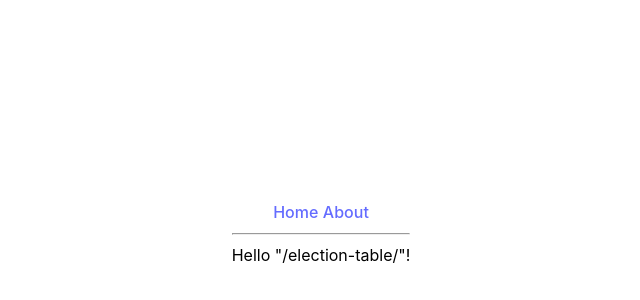
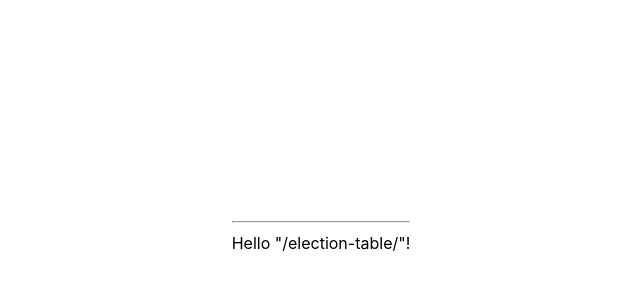
Before and after one commit to gracemcmc/results-modal, a React (Vite) app: page /election-table in a window 1280 px wide. Shown: the part 166-466 px from the top of the page, without its empty margins (319-959 px from the left). Built offline with nearby package versions, Linux system fonts and the light colour scheme.

Commit message:
working on formatting

```diff
--- a/src/App.tsx
+++ b/src/App.tsx
@@ -76,7 +76,6 @@ export function App() {
             <li>US HOUSE OF REPRESENTATIVES DISTRICT 13 - DEM: state_2141</li>
           </ul>
         </div>
-        <p id="demo">check 1 2</p>
         <ResultsTable input_props={sample} />
     </>
     )
--- a/src/Components.tsx
+++ b/src/Components.tsx
@@ -23,7 +23,6 @@ export function ResultsTable(props: {input_props: string[]}) {
 
   const rows = results_table?.map((result: any) => (
       <Table.Tr key={result.candidate}>
-        <Table.Td>{result.race}</Table.Td>
         <Table.Td>{result.candidate}</Table.Td>
         <Table.Td>{result.votes}</Table.Td>
         <Table.Td>{result.percent}</Table.Td>
@@ -34,7 +33,6 @@ export function ResultsTable(props: {input_props: string[]}) {
       <Table>
         <Table.Thead>
           <Table.Tr>
-          <Table.Th>Race</Table.Th>
           <Table.Th>Candidate</Table.Th>
           <Table.Th>Votes</Table.Th>
           <Table.Th>Percent</Table.Th>
--- a/src/routes/__root.tsx
+++ b/src/routes/__root.tsx
@@ -3,14 +3,6 @@ import { TanStackRouterDevtools } from '@tanstack/react-router-devtools'
 
 const RootLayout = () => (
   <>
-    <div className="p-2 flex gap-2">
-      <Link to="/" className="[&.active]:font-bold">
-        Home
-      </Link>{' '}
-      <Link to="/about" className="[&.active]:font-bold">
-        About
-      </Link>
-    </div>
     <hr />
     <Outlet />
     <TanStackRouterDevtools />
```
